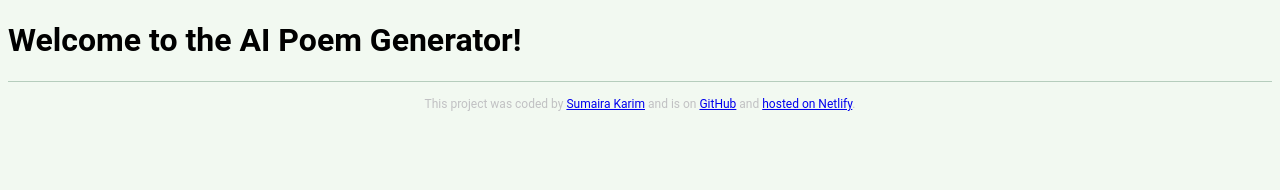
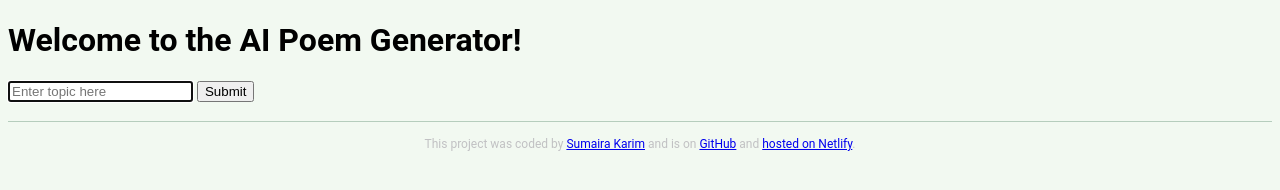
Before and after one commit to sumikarim/AI-Poem-Generator, a plain HTML site: page index.html in a window 1280 px wide. Drawn offline with Linux system fonts and the light colour scheme.

Commit message:
Basic HTML added

```diff
--- a/index.html
+++ b/index.html
@@ -7,7 +7,16 @@
     <title>AI Poem Generator</title>
   </head>
   <body>
-    <h1>Welcome to the AI Poem Generator!</h1>
+    <header>
+      <h1>Welcome to the AI Poem Generator!</h1>
+    </header>
+    <main>
+      <form>
+        <input type="text" placeholder="Enter topic here" autofocus required />
+        <input type="submit" />
+      </form>
+      <br />
+    </main>
     <footer>
       This project was coded by
       <a href="https://github.com/sumikarim" target="_blank">Sumaira Karim</a>
```
